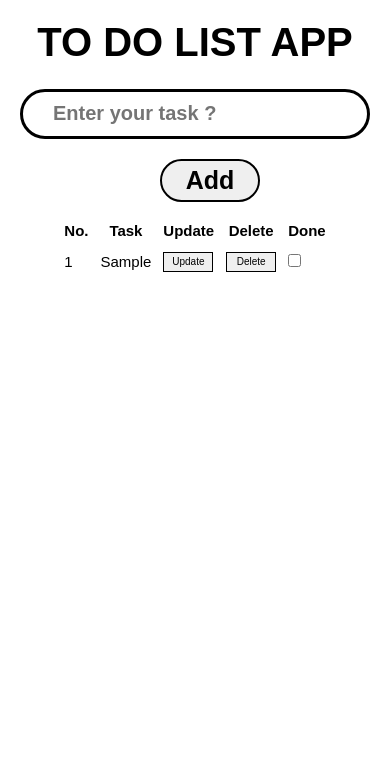
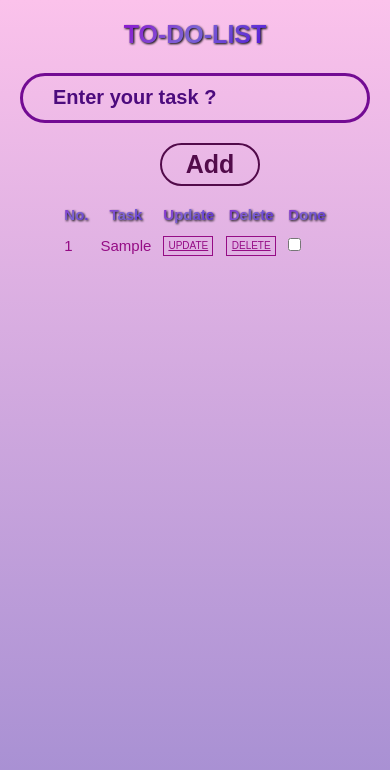
Before and after one commit to fares12358/To-Do-List, a plain HTML site: page index.html in a window 390 px wide. Both pictures are taken after typing "Sample" into the empty fields and a click on the button "Add". Drawn offline with Linux system fonts and the light colour scheme; a web font is replaced by a local one.

Commit message:
adding the color style

```diff
--- a/index.html
+++ b/index.html
@@ -6,22 +6,23 @@
     <meta name="viewport" content="width=device-width, initial-scale=1.0">
     <title>do to list</title>
     <link rel="stylesheet" href="main.css">
+    <link rel="stylesheet" href="media.css">
     <link rel="preconnect" href="https://fonts.googleapis.com">
     <link rel="preconnect" href="https://fonts.gstatic.com" crossorigin>
     <link href="https://fonts.googleapis.com/css2?family=Poetsen+One&display=swap" rel="stylesheet">
 </head>
 
 <body>
+    <h1 class="text-coloring">to-do-list</h1>
 
-    <h1>to do list app</h1>
 
-    <div class="inputs">
+    <div class="inputs ">
         <input type="text" maxlength="8" placeholder="Enter your task ?" id="task" name="task">
         <button id="add">Add</button>
     </div>
 
 
-    <div class="outputs">
+    <div class="outputs ">
         <table>
             <tr>
                 <th>No.</th>
--- a/main.css
+++ b/main.css
@@ -9,12 +9,21 @@ body {
     width: 100%;
     height: 100vh;
     padding: 100px;
-    background: #fff;
     display: flex;
     align-items: center;
     flex-direction: column;
     justify-content: start;
+    background-image: linear-gradient(to top, #a18cd1 0%, #fbc2eb 100%);
 }
+
+.text-coloring{
+    color: transparent !important;
+    background-clip: text;
+    animation-duration: 5s;
+    background-image: linear-gradient(-225deg, #8c16d0 0%, #7C64D5 48%, #5418d7 100%);
+    filter: drop-shadow(1px 1px 1px rgb(0, 0, 0));
+}
+
 
 h1 {
     font-size: 60px;
@@ -22,7 +31,15 @@ h1 {
     margin-right: auto;
     text-transform: uppercase;
     margin-bottom: 30px;
+    color: transparent !important;
+    background-clip: text;
+    animation-duration: 5s;
+    background-image: linear-gradient(-225deg, #8c16d0 0%, #7C64D5 48%, #5418d7 100%);
+    filter: drop-shadow(1px 1px 1px rgb(0, 0, 0));
+
 }
+
+
 
 .inputs {
     width: 100%;
@@ -30,20 +47,24 @@ h1 {
     display: flex;
     align-items: center;
     justify-content: center;
+
 }
 
 .inputs input {
     width: 500px;
     height: 50px;
     background: transparent;
-    border: 3px solid rgb(0, 0, 0);
+    border: 3px solid rgb(115, 11, 147);
     border-radius: 30px;
     padding: 20px 30px;
     font-size: 25px;
     font-weight: 600;
-    color: #000000;
+    color: #520b4a;
 
+}
 
+#task::placeholder{
+    color: #4c0b7d;
 }
 
 .inputs button {
@@ -55,6 +76,9 @@ h1 {
     font-weight: 600;
     border: none;
     cursor: pointer;
+    background: transparent;
+    color: #520b4a;
+
 }
 
 .outputs {
@@ -68,7 +92,18 @@ th,
 td {
     padding: 30px;
     font-size: 30px;
+    color: #950c85;
+
 }
+th{
+    color: transparent !important;
+    background-clip: text;
+    animation-duration: 5s;
+    background-image: linear-gradient(-225deg, #8c16d0 0%, #7C64D5 48%, #5418d7 100%);
+    filter: drop-shadow(1px 1px 1px rgb(0, 0, 0));
+}
+
+
 
 #Delete,
 #Update {
@@ -77,113 +112,17 @@ td {
     cursor: pointer;
     font-size: 20px;
     font-weight: 600;
-    border: 2px solid;
+    border: none;
+    background: transparent;
+    color: #950c85;
+    text-transform: uppercase;
+    text-decoration: underline;
 }
 
 #done {
     width: 30px;
     height: 30px;
-}
-
-@media (max-width:685px) {
-    body {
-        width: 100%;
-        height: 100vh;
-        padding: 20px;
-    }
-
-    h1 {
-        font-size: 40px;
-    }
-
-    .inputs {
-        flex-direction: column;
-    }
-
-    .inputs input {
-        width: 350px;
-        font-size: 20px;
-        margin-bottom: 20px;
-    }
-
-    .inputs button {
-        border: 2px solid rgb(0, 0, 0);
-        padding: 5px 10px;
-    }
-
-    .outputs {
-        margin-left: auto;
-        margin-right: auto;
-        margin-top: 20px;
-    }
-    th,
-    td {
-        padding: 20px;
-        font-size: 20px;
-    }
-
-    #Delete,
-    #Update {
-        width: 80px;
-        height: 30px;
-        cursor: pointer;
-        font-size: 15px;
-        font-weight: 400;
-        border: 1px solid;
-    }
-    #done {
-        width: 20px;
-        height: 20px;
-    }
 
 }
 
-
-@media (max-width:368px) {
-    h1 {
-        font-size: 25px;
-    }
-
-    .inputs input {
-        width: 280px;
-        font-size: 18px;
-        margin-bottom: 20px;
-    }
-
-    .inputs button {
-        border: 2px solid rgb(0, 0, 0);
-        font-size: 18px;
-        padding: 5px 10px;
-    }
-
-
-
-}
-
-@media (max-width:470px) {
-
-    .outputs {
-        margin-left: auto;
-        margin-right: auto;
-        margin-top: 20px;
-    }
-    th,
-    td {
-        padding: 5px;
-        font-size: 15px;
-    }
-
-    #Delete,
-    #Update {
-        width: 50px;
-        height: 20px;
-        cursor: pointer;
-        font-size: 10px;
-        font-weight: 300;
-        border: 1px solid;
-    }
-    #done {
-        width: 15px;
-        height: 15px;
-    }
-}
+/* animation */
--- /dev/null
+++ b/media.css
@@ -0,0 +1,113 @@
+
+@media (max-width:900px) {
+    h1{
+        font-size: 45px ;
+    }
+
+}
+
+@media (max-width:685px) {
+    body {
+        width: 100%;
+        height: 100vh;
+        padding: 20px;
+    }
+
+    h1 {
+        font-size: 35px;
+    }
+
+    .inputs {
+        flex-direction: column;
+    }
+
+    .inputs input {
+        width: 350px;
+        font-size: 20px;
+        margin-bottom: 20px;
+    }
+
+    .inputs button {
+        border: 2px solid #520b4a;
+        padding: 5px 10px;
+    }
+
+    .outputs {
+        margin-left: auto;
+        margin-right: auto;
+        margin-top: 20px;
+    }
+    th,
+    td {
+        padding: 20px;
+        font-size: 20px;
+    }
+
+    #Delete,
+    #Update {
+        width: 80px;
+        height: 30px;
+        cursor: pointer;
+        font-size: 15px;
+        font-weight: 400;
+        border: 1px solid;
+    }
+    #done {
+        width: 20px;
+        height: 20px;
+    }
+
+}
+
+
+@media (max-width:368px) {
+    h1 {
+        font-size: 20px !important;
+    }
+
+    .inputs input {
+        width: 280px;
+        font-size: 18px;
+        margin-bottom: 20px;
+    }
+
+    .inputs button {
+        border: 2px solid #520b4a;
+        font-size: 18px;
+        padding: 5px 10px;
+    }
+
+
+
+}
+
+@media (max-width:470px) {
+    h1{
+        font-size: 25px;
+    }
+
+    .outputs {
+        margin-left: auto;
+        margin-right: auto;
+        margin-top: 20px;
+    }
+    th,
+    td {
+        padding: 5px;
+        font-size: 15px;
+    }
+
+    #Delete,
+    #Update {
+        width: 50px;
+        height: 20px;
+        cursor: pointer;
+        font-size: 10px;
+        font-weight: 300;
+        border: 1px solid;
+    }
+    #done {
+        width: 15px;
+        height: 15px;
+    }
+}
```
